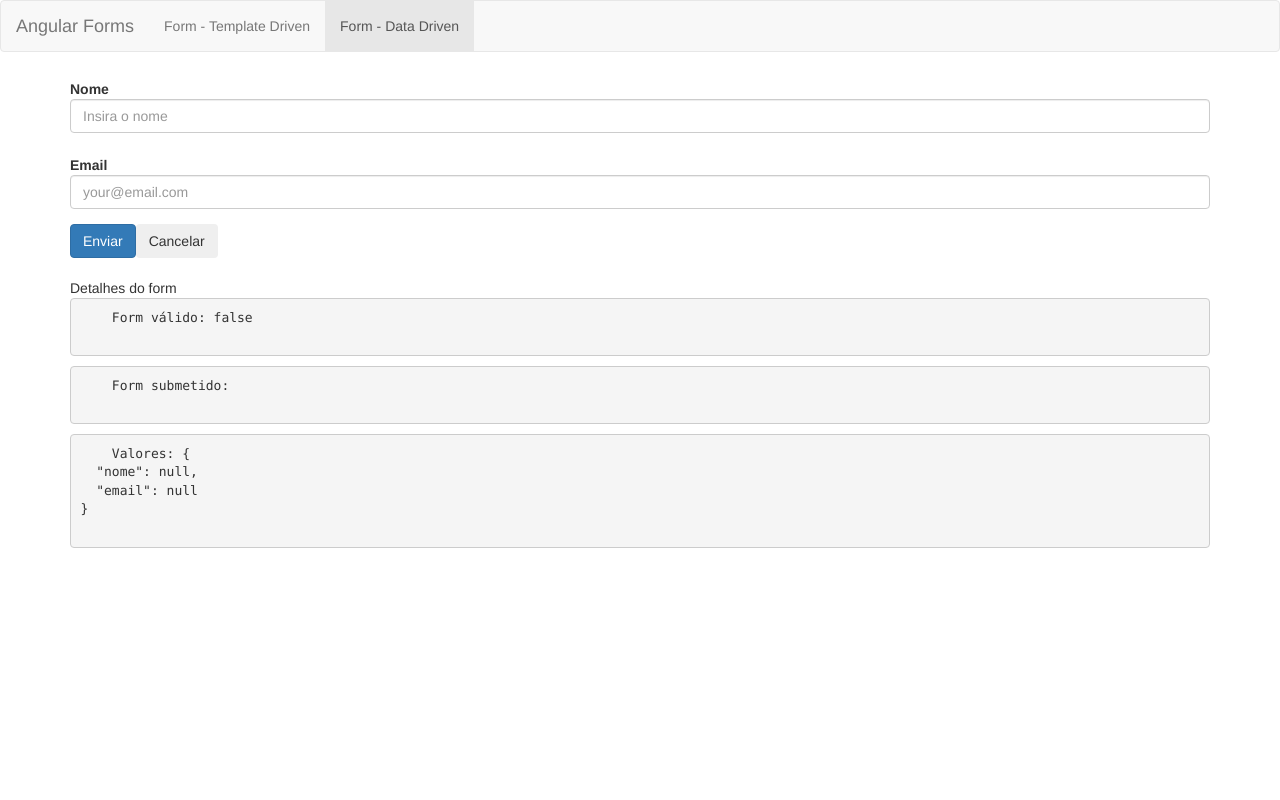
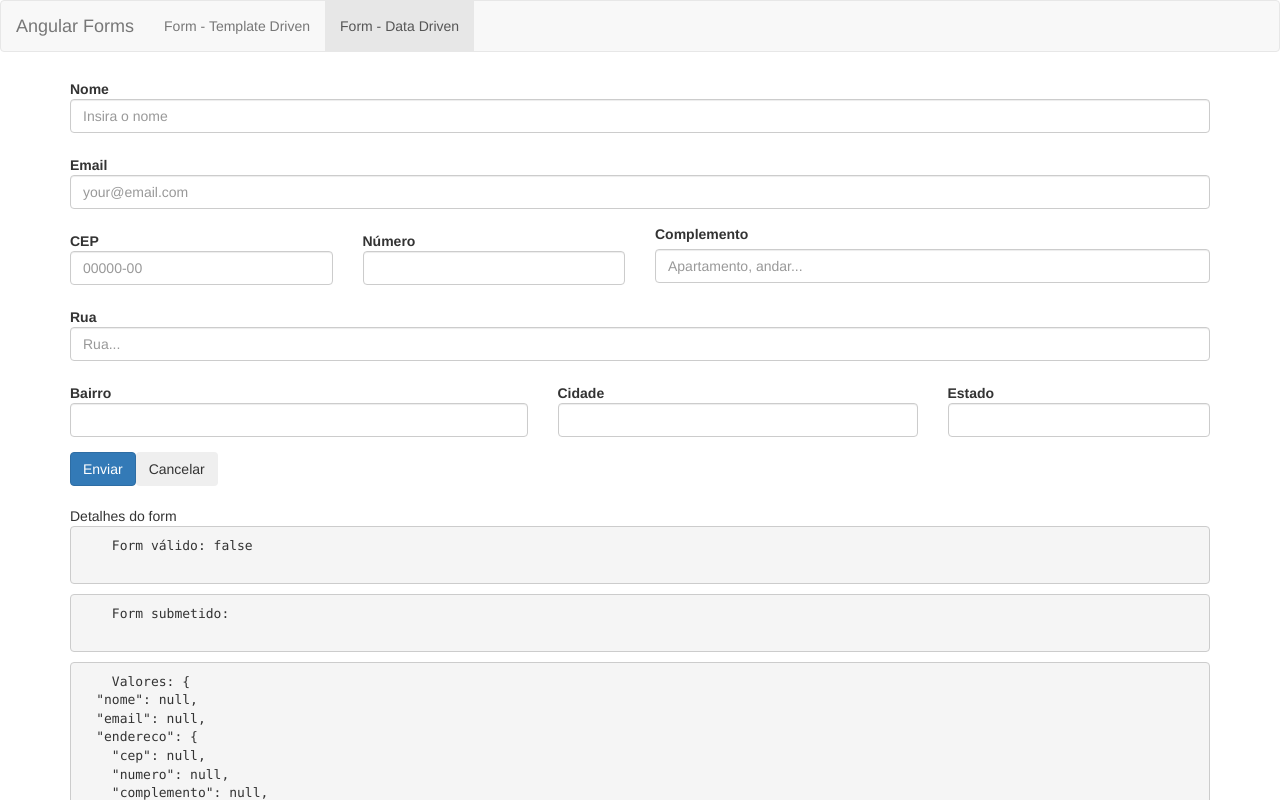
Before and after one commit to victormrods/angularForm, an Angular app: page /dataForm in a window 1280 px wide. Shown: the top 800 px of the page. Built offline with nearby package versions, Linux system fonts and the light colour scheme.

Commit message:
validações do formulário reativo ok, adicionado validação no método de mostrar mensagem de erro para caso tenha um encadeamento de formGroup

```diff
--- a/src/app/data-form/data-form.component.html
+++ b/src/app/data-form/data-form.component.html
@@ -8,8 +8,8 @@
         <input type="text" class="form-control" id="nome" placeholder="Insira o nome"
              name="nome" formControlName="nome">
           <app-campo-control-erro
-          [mostrarErro]="verificaValidTouched('nome')"
-          [msgErro]="msgErro('nome')" >
+            [mostrarErro]="verificaValidTouched('nome')"
+            [msgErro]="msgErro('nome')" >
           </app-campo-control-erro>
       </div>
 
@@ -24,13 +24,98 @@
         <input type="email" class="form-control" id="email" placeholder="your@email.com"
             name="email" formControlName="email" >
           <app-campo-control-erro
-          [mostrarErro]="verificaValidTouched('email')"
-          [msgErro]="msgErro('email')" >
+            [mostrarErro]="verificaValidTouched('email')"
+            [msgErro]="msgErro('email')" >
           </app-campo-control-erro>
       </div>
   </div>
 
+  <div formGroupName="endereco">
 
+      <div class="form-group" >
+        <div class="col-sm-3" [ngClass]="aplicaCssErro('endereco.cep')" >
+            <div>
+              <label for="cep" class="control-label">CEP</label>
+            </div>
+            <div>
+              <input type="cep" class="form-control" id="cep" placeholder="00000-00"
+                  name="cep"  formControlName="cep" >
+                <app-campo-control-erro
+                  [mostrarErro]="verificaValidTouched('endereco.cep')"
+                  [msgErro]="msgErro('endereco.cep')" >
+                 </app-campo-control-erro>
+            </div>
+          </div>
+
+          <div class="col-sm-3" [ngClass]="aplicaCssErro('endereco.numero')" >
+          <label for="numero" class="control-label">Número</label>
+          <input type="numero" class="form-control" id="numero" placeholder=""
+              name="numero"  formControlName="numero">
+              <app-campo-control-erro
+                [mostrarErro]="verificaValidTouched('endereco.numero')"
+                [msgErro]="msgErro('endereco.numero')" >
+             </app-campo-control-erro>
+        </div>
+
+        <div class="col-sm-6" >
+            <label for="complemento">Complemento</label>
+            <input type="complemento" class="form-control" id="complemento" placeholder="Apartamento, andar..."
+                name="complemento"  formControlName="complemento" >
+
+        </div>
+      </div>
+
+      <div class="form-group" [ngClass]="aplicaCssErro('endereco.rua')" >
+
+          <div class="col-sm-12">
+            <label for="rua" class="control-label">Rua</label>
+          </div>
+          <div class="col-sm-12">
+            <input type="text" class="form-control" id="rua" placeholder="Rua..."
+                name="rua"   formControlName="rua">
+              <app-campo-control-erro
+                [mostrarErro]="verificaValidTouched('endereco.rua')"
+                [msgErro]="msgErro('endereco.rua')" >
+              </app-campo-control-erro>
+
+          </div>
+      </div>
+
+      <div class="form-group">
+          <div class="col-sm-5" [ngClass]="aplicaCssErro('endereco.bairro')" >
+            <label for="bairro" class="control-label">Bairro</label>
+            <input type="bairro" class="form-control" id="bairro"
+                name="bairro" formControlName="bairro" >
+              <app-campo-control-erro
+                [mostrarErro]="verificaValidTouched('endereco.bairro')"
+                [msgErro]="msgErro('endereco.bairro')" >
+              </app-campo-control-erro>
+
+          </div>
+
+          <div class="col-sm-4" [ngClass]="aplicaCssErro('endereco.cidade')" >
+            <label for="cidade" class="control-label">Cidade</label>
+            <input type="cidade" class="form-control" id="cidade"
+                name="cidade" formControlName="cidade">
+              <app-campo-control-erro
+                [mostrarErro]="verificaValidTouched('endereco.cidade')"
+                [msgErro]="msgErro('endereco.cidade')" >
+              </app-campo-control-erro>
+          </div>
+
+          <div class="col-sm-3" [ngClass]="aplicaCssErro('endereco.estado')"  >
+            <label for="estado" class="control-label" >Estado</label>
+            <input type="estado" class="form-control" id="estado"
+                name="estado" formControlName="estado" >
+              <app-campo-control-erro
+                  [mostrarErro]="verificaValidTouched('endereco.estado')"
+                  [msgErro]="msgErro('endereco.estado')" >
+              </app-campo-control-erro>
+
+          </div>
+
+      </div>
+    </div>
 
   <button type="submit" class="btn btn-primary" >Enviar</button>
   <button class="btn" (click)="formulario.reset()" >Cancelar</button>
--- a/src/app/data-form/data-form.component.ts
+++ b/src/app/data-form/data-form.component.ts
@@ -29,16 +29,25 @@ export class DataFormComponent implements OnInit {
     this.formulario = this.formBuilder.group({
       nome: [null, [v.required, v.minLength(3), v.maxLength(20)] ],
       email: [null, [v.required, v.email]],
+      endereco : this.formBuilder.group({
+        cep: [null, [v.required] ],
+        numero: [null, [v.required]],
+        complemento: [null],
+        rua: [null, [v.required]],
+        bairro: [null, [v.required]],
+        cidade: [null, [v.required]],
+        estado: [null, [v.required]]
+      })
     });
 
   }
 
-  verificaValidTouched(campo) {
+  verificaValidTouched(campo : string) {
     const input = this.formulario.get(campo);
     return !input.valid && input.touched;
   }
 
-  aplicaCssErro(campo) {
+  aplicaCssErro(campo : string) {
     return {
       'has-error' : this.verificaValidTouched(campo),
       'has-feedback' : this.verificaValidTouched(campo)
--- a/src/app/shared/campo-control-erro/campo-control-erro.component.ts
+++ b/src/app/shared/campo-control-erro/campo-control-erro.component.ts
@@ -22,9 +22,14 @@ export class CampoControlErroComponent implements OnInit {
       let campo = this.msgErro.campo;
       if(this.msgErro.erros != null){
         const erros = this.msgErro.erros;
-        const primeiraLetra = campo.slice(0, 1);
-        console.log(erros);
-        campo = campo.replace(primeiraLetra, primeiraLetra.toUpperCase());
+        if(campo.indexOf('.') >= 0){
+          let nomeCampoGrupo = campo.substr((campo.indexOf('.') + 1));
+          const primeiraLetra = nomeCampoGrupo.slice(0, 1);
+          campo = nomeCampoGrupo.replace(primeiraLetra, primeiraLetra.toUpperCase());
+        } else {
+          const primeiraLetra = campo.slice(0, 1);
+          campo = campo.replace(primeiraLetra, primeiraLetra.toUpperCase());
+        }
         if(erros['minlength']){
           return `${campo} deve conter ao menos ${erros['minlength'].requiredLength} caracteres.`;
         } else if(erros['required'] ){
```
